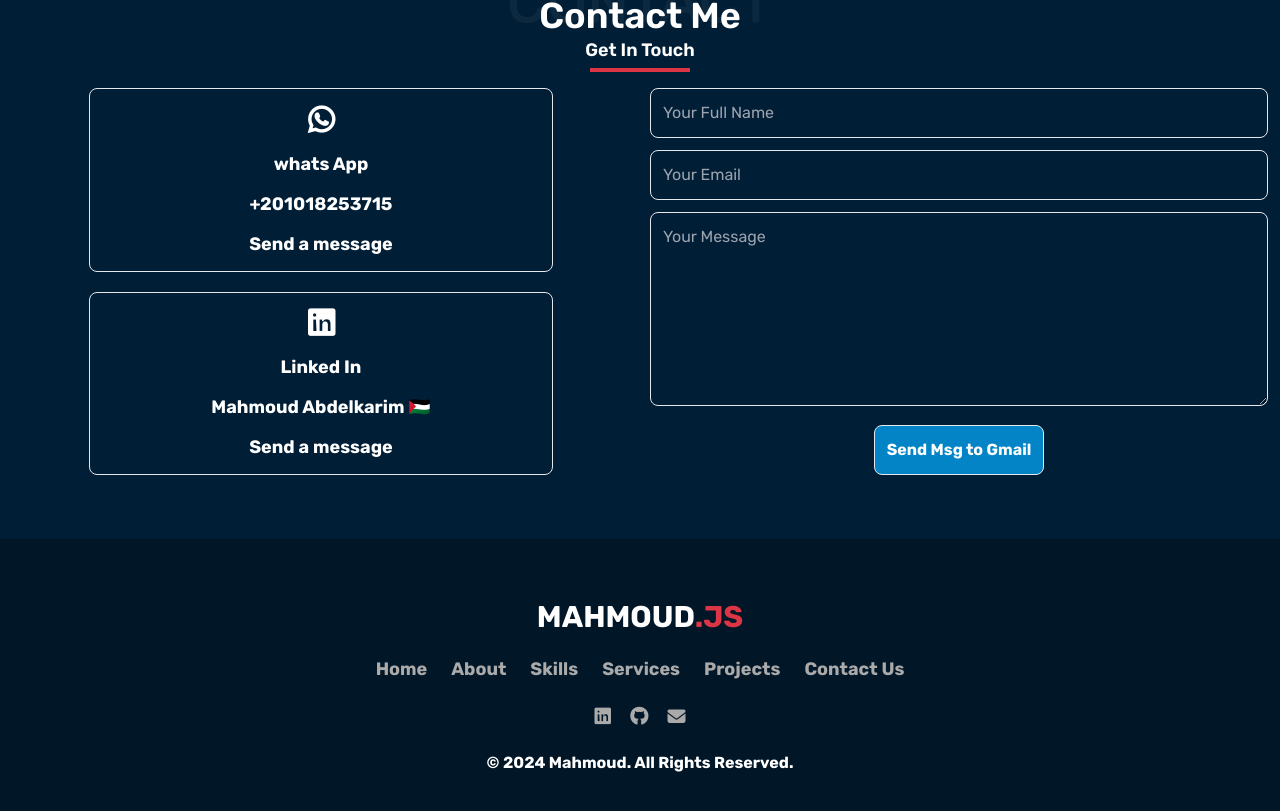
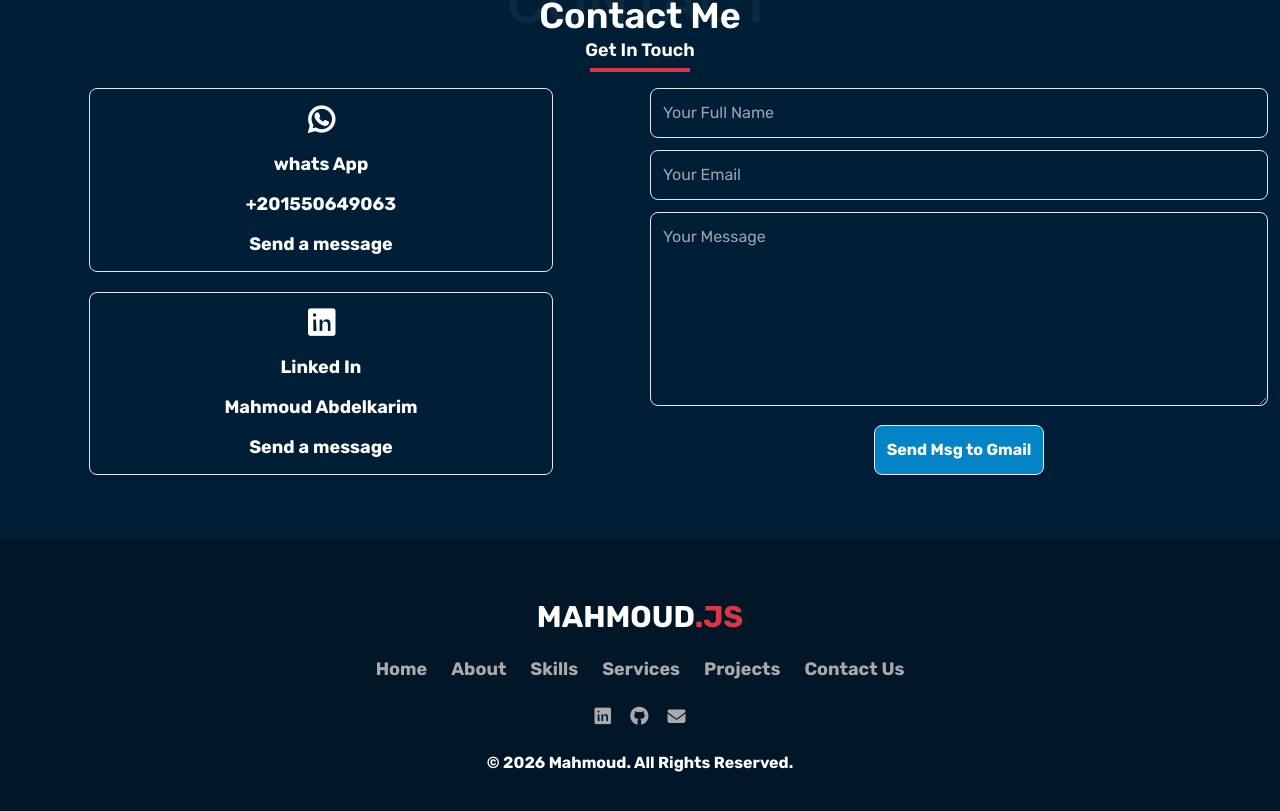
Before and after one commit to Mahmoud-Abdelkarim777/APIportfolio, a React (Vite) app in the folder frontend/portfolio/: page / in a window 1280 px wide. Shown: the part 2619-3430 px from the top of the page. Built offline with nearby package versions, Linux system fonts and the light colour scheme; no server answers.

Commit message:
update linledin and cv

```diff
--- a/frontend/portfolio/src/components/Main.jsx
+++ b/frontend/portfolio/src/components/Main.jsx
@@ -50,14 +50,6 @@ export default function Main() {
     const rotate = (t / 10) % 360; // دوران مستمر
     cubeRef.current.style.transform = `rotateX(${rotate}deg) rotateY(${rotate}deg)`;
   });
-  // Swiper
-  // const pagination = {
-  //   clickable: true,
-  //   renderBullet: function (index, className) {
-  //     return '<span class="' + className + '">' + (index + 1) + "</span>";
-  //   },
-  // };
-  // onAutoplayTimeLeft
   const progressCircle = useRef(null);
   const progressContent = useRef(null);
   const onAutoplayTimeLeft = (s, time, progress) => {
@@ -65,6 +57,7 @@ export default function Main() {
     progressContent.current.textContent = `${Math.ceil(time / 1000)}s`;
   };
 
+  const year = (new Date().getFullYear())
   return (
     <div>
     <AnimatedBackground/>
@@ -216,7 +209,7 @@ export default function Main() {
               </p>
               <div>
                 <a
-                  href="/Mahmoud-Abdelkarim-Khalaf-Resume.pdf"
+                  href="../assets/Mahmoud_Abdelkarim_Khalaf_Resume_2026-09-16.pdf"
                   download
                   className="swinging-animation-btn hover:-translate-y-2 transition-all duration-500 px-4 py-2 inline-block h-[40px] bg-btn2 hover:bg-white hover:text-btn2 text-white font-semibold rounded-lg me-3"
                 >
@@ -293,7 +286,7 @@ export default function Main() {
                 <i className="fa-brands fa-github text-red-400 text-2xl"></i>
               </a>
               <a
-                href="https://www.linkedin.com/in/mahmoud-abdelkarim-%F0%9F%87%B5%F0%9F%87%B8-487452229/"
+                href="https://www.linkedin.com/in/mahmoud-abdelkarim-487452229/"
                 className="zoom-animation"
               >
                 <i className="fa-brands fa-linkedin text-red-400 text-2xl"></i>
@@ -748,9 +741,9 @@ export default function Main() {
                     </div>
                     <p className="text-lg font-bold text-white">whats App</p>
                     <p className="text-lg font-bold text-white">
-                      +201018253715
+                      +201550649063
                     </p>
-                    <a href="https://wa.me/201018253715" target="_blank">
+                    <a href="https://wa.me/201550649063" target="_blank">
                       <p className="text-lg font-bold text-main hover:text-black text-white">
                         Send a message
                       </p>
@@ -768,10 +761,10 @@ export default function Main() {
                     </div>
                     <p className="text-lg font-bold text-white">Linked In</p>
                     <p className="text-lg font-bold text-white">
-                      Mahmoud Abdelkarim 🇵🇸
+                      Mahmoud Abdelkarim
                     </p>
                     <a
-                      href="https://www.linkedin.com/in/mahmoud-abdelkarim-%F0%9F%87%B5%F0%9F%87%B8-487452229/"
+                      href="https://www.linkedin.com/in/mahmoud-abdelkarim-487452229/"
                       target="_blank"
                     >
                       <p className="text-lg font-bold text-white hover:text-black">
@@ -930,7 +923,7 @@ export default function Main() {
             <ul className="flex justify-center items-center gap-5">
               <li>
                 <a
-                  href="https://www.linkedin.com/in/mahmoud-abdelkarim-%F0%9F%87%B5%F0%9F%87%B8-487452229/"
+                  href="https://www.linkedin.com/in/mahmoud-abdelkarim-487452229/"
                   target="_blank"
                 >
                   <i className="fa-brands fa-linkedin font-bold text-lg text-[#aaa] hover:text-white rounded-lg"></i>
@@ -955,7 +948,7 @@ export default function Main() {
             </ul>
           </div>
           <p className="mb-20 font-bold text-white">
-            © 2024 Mahmoud. All Rights Reserved.
+            © {year} Mahmoud. All Rights Reserved.
           </p>
         </div>
       </footer>
```
Also changed, not shown: 1 other file (tests, documents, lock files or other folders).
